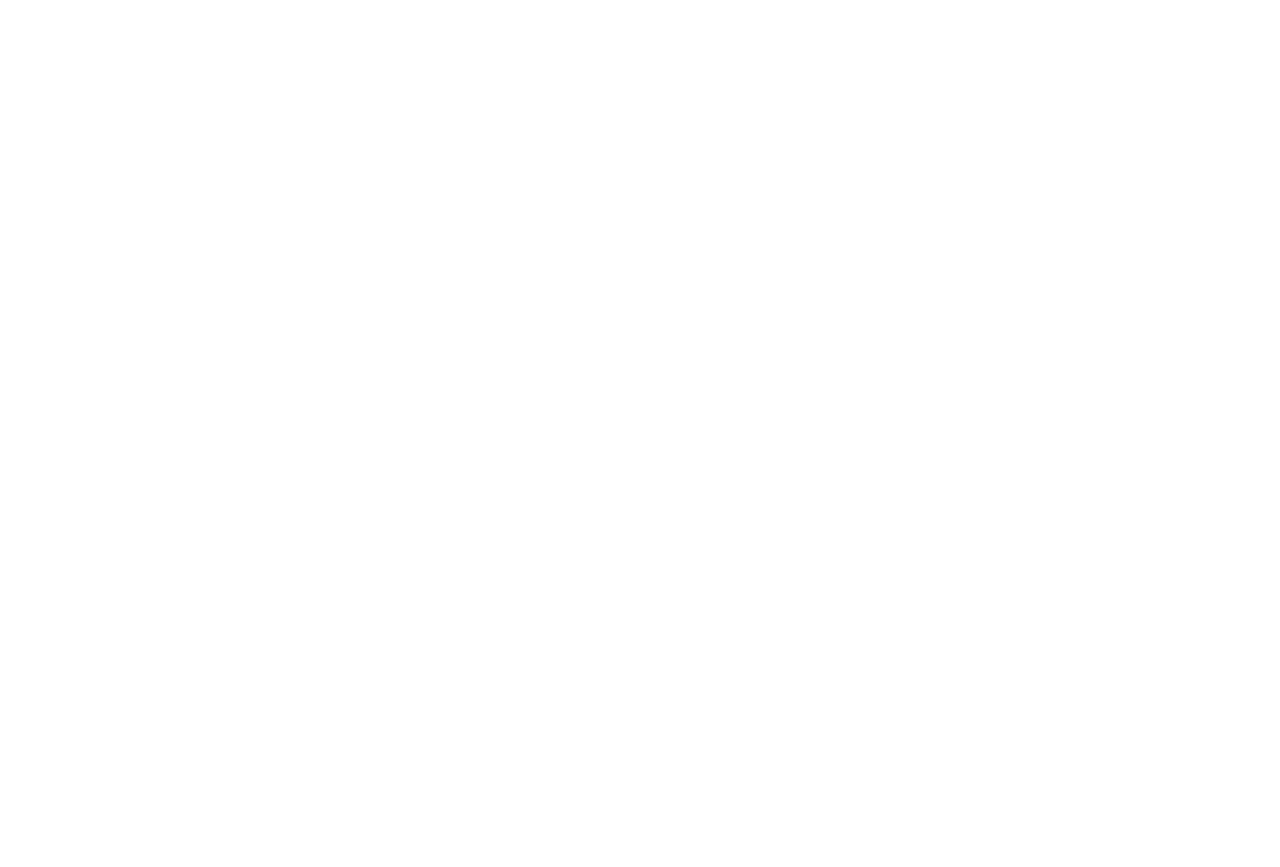
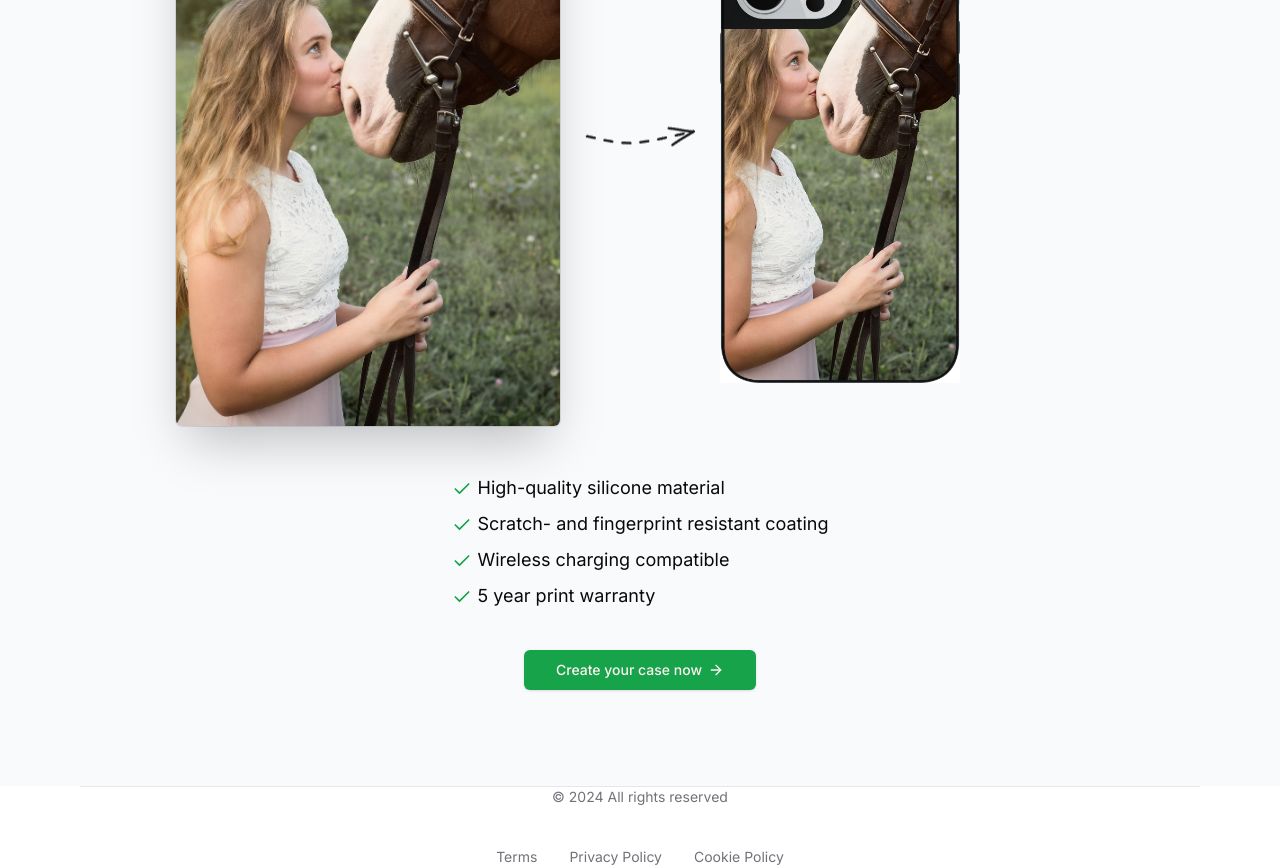
Before and after one commit to KarkiGaurav/MomentsCovers, a Next.js app: page / in a window 1280 px wide. Shown: the part 3200-4067 px from the top of the page. Before the commit the page ends 2747 px from the top, so only its background shows below. Built offline with nearby package versions, Linux system fonts and the light colour scheme; no server answers.

Commit message:
marketing page done

```diff
--- a/src/app/layout.tsx
+++ b/src/app/layout.tsx
@@ -2,6 +2,7 @@
 import { Inter } from "next/font/google";
 import "./globals.css";
 import Navbar from "@/components/Navbar";
+import Footer from "@/components/Footer";
 
 const inter = Inter({ subsets: ["latin"] });
 
@@ -20,6 +21,7 @@
       <body className={inter.className}>
         <Navbar/>
         {children}
+        <Footer/>
         </body>
     </html>
   );
--- a/src/app/page.tsx
+++ b/src/app/page.tsx
@@ -2,8 +2,11 @@
 import Phone from "@/components/Phone";
 import Reviews from "@/components/Reviews";
 import { Icons } from "@/components/icons";
-import { BadgeCheck, Check, Star } from "lucide-react";
+import { buttonVariants } from "@/components/ui/button";
+import { ArrowRight, BadgeCheck, Check, Star } from "lucide-react";
+import { Ingrid_Darling } from "next/font/google";
 import Image from "next/image";
+import Link from "next/link";
 
 
 export default function Home() {
@@ -151,6 +154,60 @@
         </div>
       </section>
 
+      <section>
+        <MaxWidthWrapper className="py-24">
+          <div className="mb-12 px-6 lg:px-8">
+             <div className="mx-auto max-w-2xl sm:text-center">
+             <h2 className="order-1 mt-2 tracking-tight text-balance !leading-tight font-bold text-5xl md:text-6xl">
+                   Upload your photo and get <span className="relative px-2 bg-green-600 text-white">your own case </span>  Now
+              </h2>
+             </div>
+          </div>
+
+          <div className="mx-auto max-w-6xl px-6 lg:px-8">
+              <div className="relative flex flex-col items-center md:grid grid-cols-2 gap-40">
+                <img src="/arrow.png" className="absolute top-[25rem] md:top-1/2 -translate-y-1/2 z-10 left-1/2 -translate-x-1/2 rotate-90 md:rotate-0"/>
+
+                <div className="relative h-80 md:h-full w-full md:justify-self-end max-w-sm rounded-xl bg-gray-900/5 ring-inset ring-gray-900/10 lg:rounded-2xl">
+                  <img src="/horse.jpg"  className="rounded-md object-cover bg-white shadow-2xl ring-1 ring-gray-900/10 h-full w-full"/>
+                </div>
+
+                <Phone className="w-60" imgSrc="horse_phone.jpg"/>
+              </div>
+          </div>
+         <ul className="mx-auto mt-12 max-w-prose sm:text-lg space-y-2 w-fit">
+          <li className="w-fit">
+           <Check className="h-5 w-5 text-green-600 inline mr-1.5"/>
+           High-quality silicone material
+           </li>
+
+           <li className="w-fit">
+           <Check className="h-5 w-5 text-green-600 inline mr-1.5"/>
+           Scratch- and fingerprint resistant coating
+           </li>
+
+           <li className="w-fit">
+           <Check className="h-5 w-5 text-green-600 inline mr-1.5"/>
+           Wireless charging compatible
+           </li>
+
+           <li className="w-fit">
+           <Check className="h-5 w-5 text-green-600 inline mr-1.5"/>
+           5 year print warranty
+           </li>
+
+           <div className="flex justify-center">
+            <Link className={buttonVariants({
+              size:'lg',
+              className: 'max-auto mt-8'
+            })} href='/configure/upload'>
+              Create your case now <ArrowRight className="h-4 w-4 ml-1.5"/>
+            </Link>
+           </div>
+         </ul>
+        </MaxWidthWrapper>
+      </section>
+
   </div>
   );
 }
--- /dev/null
+++ b/src/components/Footer.tsx
@@ -0,0 +1,37 @@
+import Link from "next/link"
+import MaxWidthWrapper from "./MaxWidthWrapper"
+
+const Footer = () => {
+  return (
+    <footer className="bg-white h-20 relative">
+        <MaxWidthWrapper>
+            <div className="border-t border-gray-200"/>
+            <div className="h-full flex flex-col md-flex-row md:justify-between justify-center items-center">
+                <div className="text-center md:text-left pb-2 md:pb-0">
+                  <p className="text-sm text-muted-foreground">
+                    &copy; {new Date().getFullYear()} All rights reserved
+                  </p>
+                </div>
+
+                <div className="flex items-center justify-center">
+                   <div className="flex space-x-8">
+                     <Link href='#' className='text-sm text-muted-foreground hover:text-grey-600'>
+                      Terms
+                     </Link>
+                     <Link href='#' className='text-sm text-muted-foreground hover:text-grey-600'>
+                      Privacy Policy
+                     </Link>
+                     <Link href='#' className='text-sm text-muted-foreground hover:text-grey-600'>
+                      Cookie Policy
+                     </Link>
+                   </div>
+                </div>
+
+            </div>
+        </MaxWidthWrapper>
+
+    </footer>
+  )
+}
+
+export default Footer
```
Also changed, not shown: 1 other file (tests, documents, lock files or other folders).
